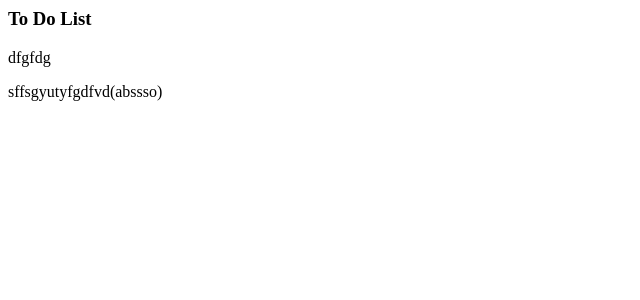
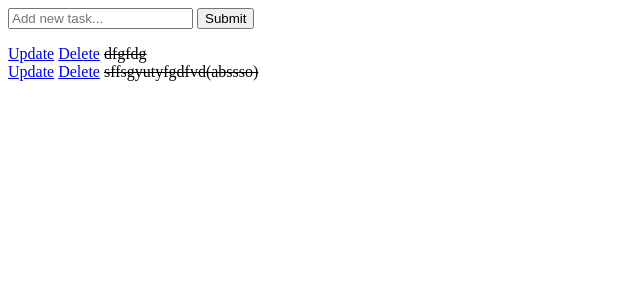
Before and after one commit to AboFekry/To_do_list, a Django app: page / in a window 1280 px wide. Shown: the top 300 px of the page, without its empty margins (0-640 px from the left). Run offline with Django 5.2, Linux system fonts and the light colour scheme; data comes from the database, SQL or seed files in the repository; both versions use the stored data as it was after the commit.

Commit message:
modifie tasks

```diff
--- a/tasks/forms.py
+++ b/tasks/forms.py
@@ -2,7 +2,11 @@ from django import forms
 from django.forms import ModelForm
 
 from .models import *
+
+
 class TaskForm(forms.ModelForm):
-  class Meta:
-    model = Task
-    fields = "__all__"
+	title= forms.CharField(widget= forms.TextInput(attrs={'placeholder':'Add new task...'}))
+
+	class Meta:
+		model = Task
+		fields = '__all__'
--- a/tasks/models.py
+++ b/tasks/models.py
@@ -1,10 +1,11 @@
 from django.db import models
 
 # Create your models here.
-class Task (models.Model):
-  title = models.CharField(max_length=200)
-  complete = models.BooleanField(default=False)
-  created = models.DateTimeField(auto_now_add=True)
 
-  def __str__(self):
-    return self.title
+class Task(models.Model):
+	title = models.CharField(max_length=200)
+	complete = models.BooleanField(default=False)
+	created = models.DateTimeField(auto_now_add=True)
+
+	def __str__(self):
+		return self.title
--- a/tasks/templates/tasks/list.html
+++ b/tasks/templates/tasks/list.html
@@ -1,7 +1,24 @@
-<h3> To Do List</h3>
+<div>
 
-    {% for task in tasks %}
-        <div>
-          <p>{{ task }}</p>
-        </div>
-    {% endfor %}
+	<form method="POST" action="/">
+		{% csrf_token %}
+		{{form.title}}
+		<input  type="submit" name="Create Task">
+	</form>
+
+	<div >
+
+	{% for task in tasks %}
+		<div >
+			<a  href="{% url 'update_task' task.id %}">Update</a>
+			<a  href="{% url 'delete' task.id %}">Delete</a>
+
+			{% if task.complete == True %}
+			<strike>{{task}}</strike>
+			{% else %}
+			<span>{{task}}</span>
+			{% endif %}
+		</div>
+	{% endfor %}
+	</div>
+</div>
--- a/tasks/urls.py
+++ b/tasks/urls.py
@@ -1,5 +1,8 @@
-from django.urls import path,include
-from tasks import views
+from django.urls import path
+from . import views
+
 urlpatterns = [
-path("",views.index,name="index"),
+	path('', views.index, name="list"),
+	path('update_task/<str:pk>/', views.updateTask, name="update_task"),
+	path('delete/<str:pk>/', views.deleteTask, name="delete"),
 ]
--- a/tasks/views.py
+++ b/tasks/views.py
@@ -1,8 +1,47 @@
-from django.shortcuts import render
+from django.shortcuts import render, redirect
 from django.http import HttpResponse
+
 from .models import *
+from .forms import *
+
 # Create your views here.
+
 def index(request):
-  tasks = Task.objects.all()
-  context = {"tasks":tasks}
-  return render(request,"tasks/list.html",context)
+	tasks = Task.objects.all()
+
+	form = TaskForm()
+
+	if request.method =='POST':
+		form = TaskForm(request.POST)
+		if form.is_valid():
+			form.save()
+		return redirect('/')
+
+
+	context = {'tasks':tasks, 'form':form}
+	return render(request, 'tasks/list.html', context)
+
+def updateTask(request, pk):
+	task = Task.objects.get(id=pk)
+
+	form = TaskForm(instance=task)
+
+	if request.method == 'POST':
+		form = TaskForm(request.POST, instance=task)
+		if form.is_valid():
+			form.save()
+			return redirect('/')
+
+	context = {'form':form}
+
+	return render(request, 'tasks/update_task.html', context)
+
+def deleteTask(request, pk):
+	item = Task.objects.get(id=pk)
+
+	if request.method == 'POST':
+		item.delete()
+		return redirect('/')
+
+	context = {'item':item}
+	return render(request, 'tasks/delete.html', context)
```
Also changed, not shown: tasks/templates/tasks/delete.html (added, +8 -0 lines), tasks/templates/tasks/update_task.html (added, +7 -0 lines), db.sqlite3.
